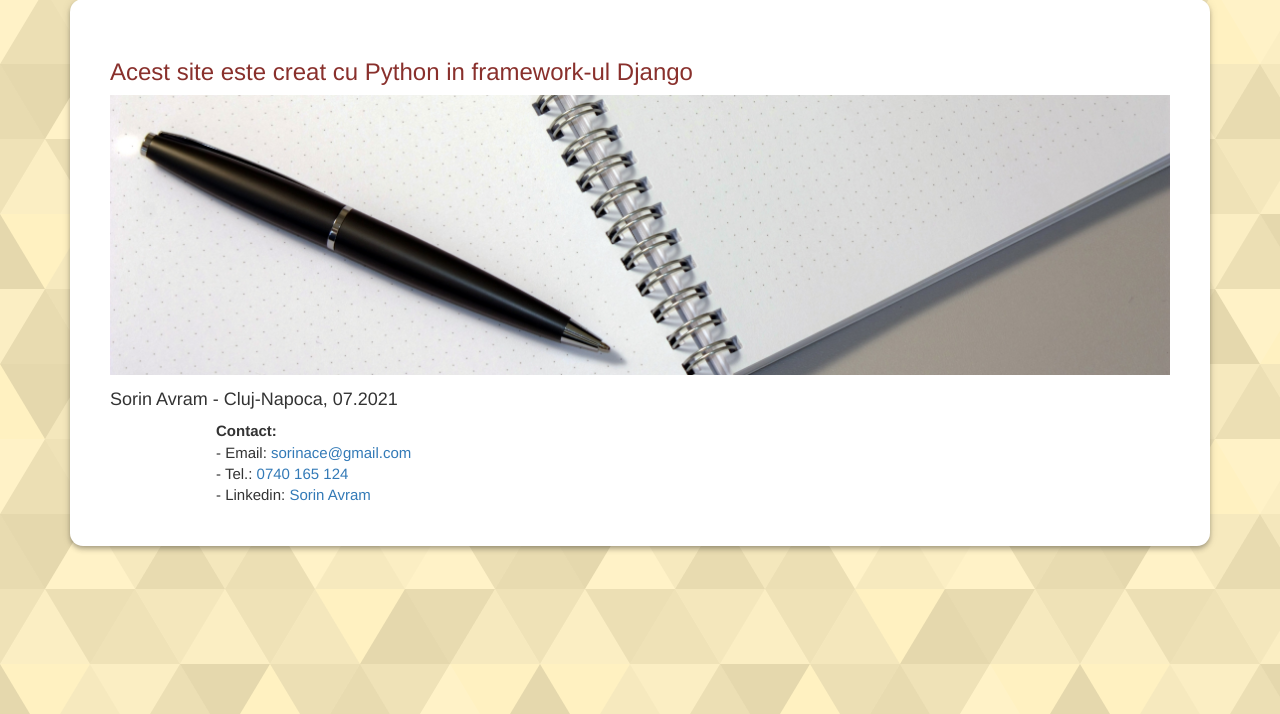
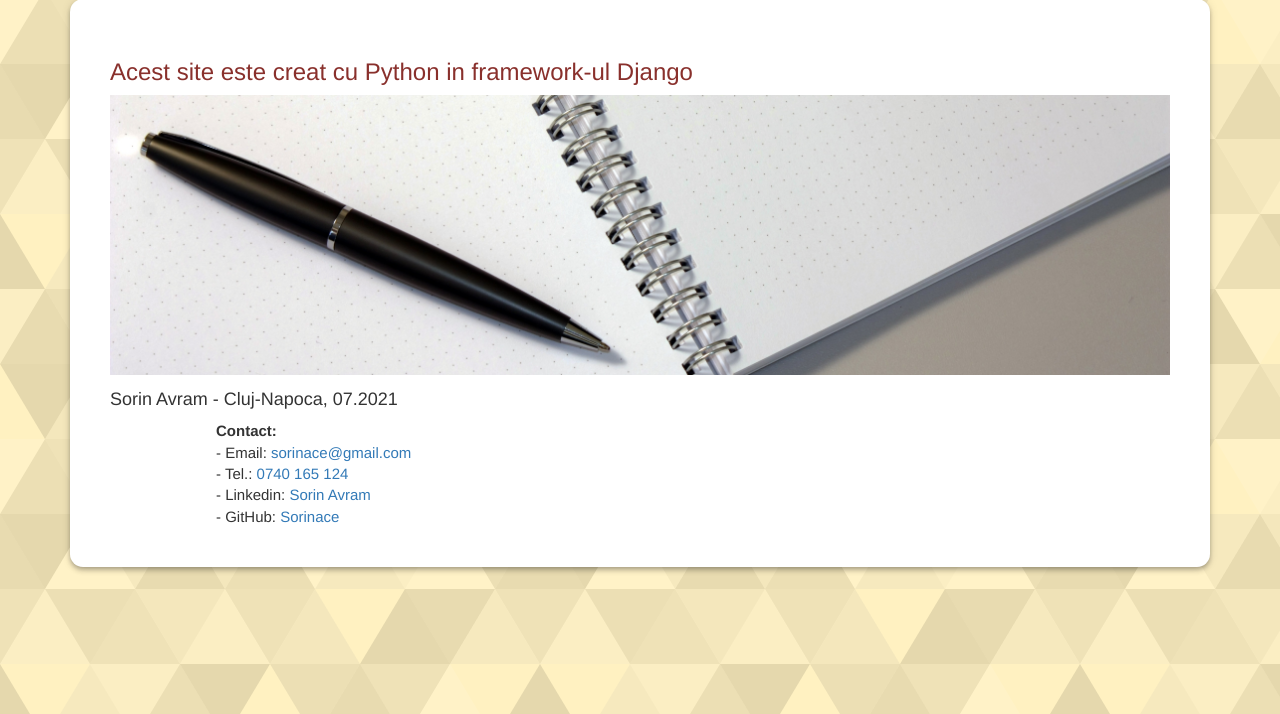
Before and after one commit to Sorinace/Final-project-Django--2021--Scoala-Informala, a Django app: page /about/ in a window 1280 px wide. Shown: the part 86-800 px from the top of the page. Run offline with Django 3.2, Linux system fonts and the light colour scheme; some libraries are stand-ins or nearby versions.

Commit message:
Add the GitHub on about.html

```diff
--- a/query/templates/about.html
+++ b/query/templates/about.html
@@ -9,7 +9,8 @@
         <strong>Contact:</strong><br>
              - Email: <a href="mail:sorinace@gmail.com">sorinace@gmail.com</a><br>
              - Tel.: <a href="tel:0040740165124">0740 165 124</a><br>
-             - Linkedin: <a href="https://www.linkedin.com/in/sorin-avram-developer/">Sorin Avram</a>
+             - Linkedin: <a href="https://www.linkedin.com/in/sorin-avram-developer/">Sorin Avram</a><br>
+             - GitHub: <a href="https://github.com/Sorinace">Sorinace</a>
         </div>
     </div>
 {% endblock %}
```
